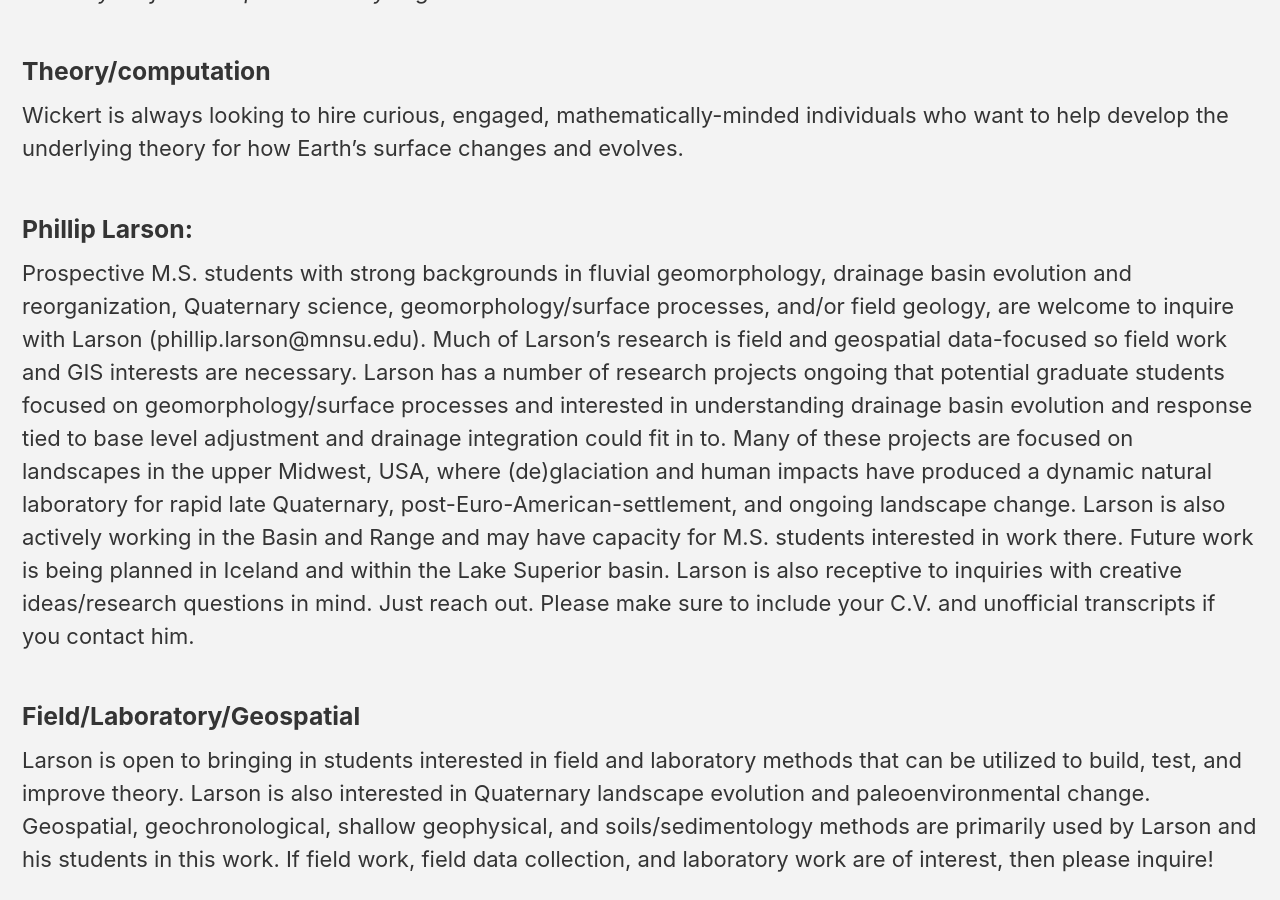
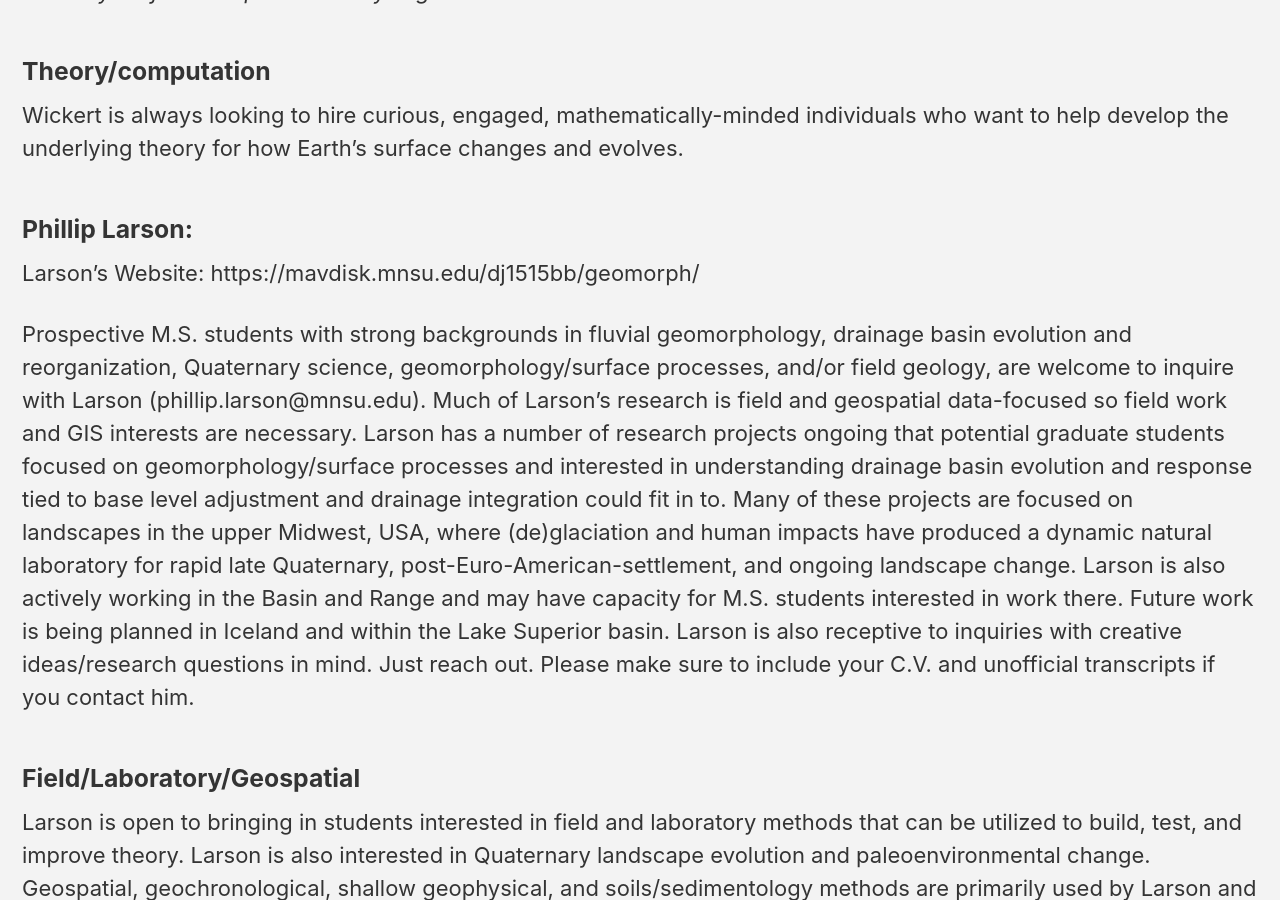
Before and after one commit to MNiMORPH/MNiMORPH.github.io, a Jekyll site: the page built from _pages/prospective.md, in a window 1280 px wide and 900 px high, scrolled down 3270 px. Built offline with Jekyll 4.4.1, drawn with Linux system fonts in a browser that asks for light colours; cached includes are drawn as plain includes; nearby versions of some CDN libraries.

Commit message:
Update prospective.md

```diff
--- a/_pages/prospective.md
+++ b/_pages/prospective.md
@@ -54,6 +54,8 @@ Wickert's group is currently quite large, but he would consider applicants for p
 Wickert is always looking to hire curious, engaged, mathematically-minded individuals who want to help develop the underlying theory for how Earth's surface changes and evolves.
 
 ### **Phillip Larson:**
+Larson's Website: https://mavdisk.mnsu.edu/dj1515bb/geomorph/
+
 Prospective M.S. students with strong backgrounds in fluvial geomorphology, drainage basin evolution and reorganization, Quaternary science, geomorphology/surface processes, and/or field geology, are welcome to inquire with Larson (phillip.larson@mnsu.edu). Much of Larson's research is field and geospatial data-focused so field work and GIS interests are necessary.  Larson has a number of research projects ongoing that potential graduate students focused on geomorphology/surface processes and interested in understanding drainage basin evolution and response tied to base level adjustment and drainage integration could fit in to.  Many of these projects are focused on landscapes in the upper Midwest, USA, where (de)glaciation and human impacts have produced a dynamic natural laboratory for rapid late Quaternary, post-Euro-American-settlement, and ongoing landscape change. Larson is also actively working in the Basin and Range and may have capacity for M.S. students interested in work there. Future work is being planned in Iceland and within the Lake Superior basin. Larson is also receptive to inquiries with creative ideas/research questions in mind.  Just reach out.  Please make sure to include your C.V. and unofficial transcripts if you contact him.
 
 ### Field/Laboratory/Geospatial
```
